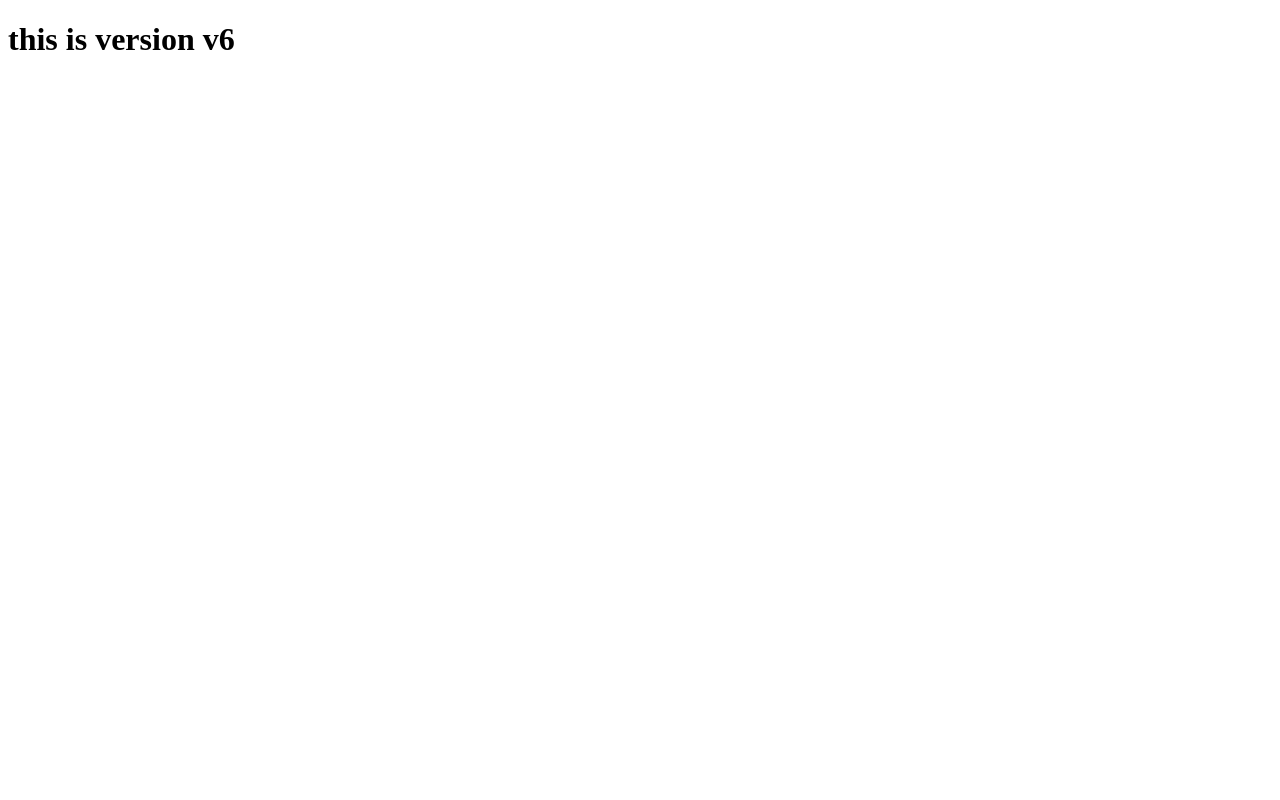
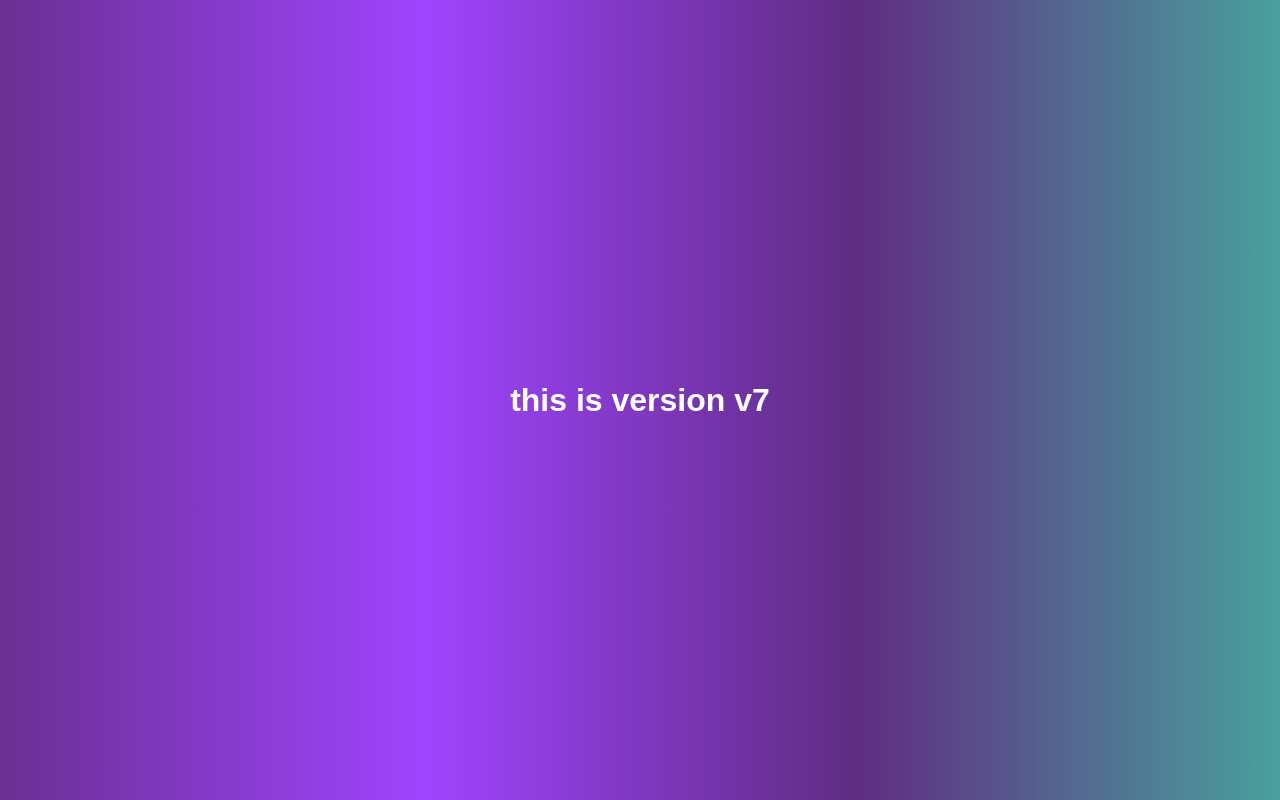
Before and after one commit to pmishru/git-repo, a plain HTML site: page index.html in a window 1280 px wide. Drawn offline with Linux system fonts and the light colour scheme.

Commit message:
desing added here

```diff
--- a/index.html
+++ b/index.html
@@ -4,10 +4,12 @@
     <meta charset="UTF-8">
     <meta name="viewport" content="width=gi, initial-scale=1.0">
     <title>Document</title>
+
+    <link rel="stylesheet" href="style.css">
 </head>
 <body>
     <h1>
-        this is version v6
+        this is version v7
     </h1>
 </body>
 </html>
--- /dev/null
+++ b/style.css
@@ -0,0 +1,28 @@
+/* styles.css */
+body {
+    /* Set a gradient background from purple to teal */
+    background: linear-gradient(to right, #6a3093, #a044ff, #5f2c82, #49a09d);
+    font-family: Arial, sans-serif;
+    /* Sets a clean, modern font for the body text */
+    color: white;
+    /* Sets the text color to white for better contrast */
+    margin: 0;
+    /* Removes default margin */
+    padding: 0;
+    /* Removes default padding */
+    display: flex;
+    /* Enables flexbox layout */
+    justify-content: center;
+    /* Centers content horizontally */
+    align-items: center;
+    /* Centers content vertically */
+    height: 100vh;
+    /* Makes the body take the full height of the viewport */
+}
+
+h1 {
+    font-size: 2em;
+    /* Sets the size of the header text */
+    text-align: center;
+    /* Centers the header text */
+}
```
